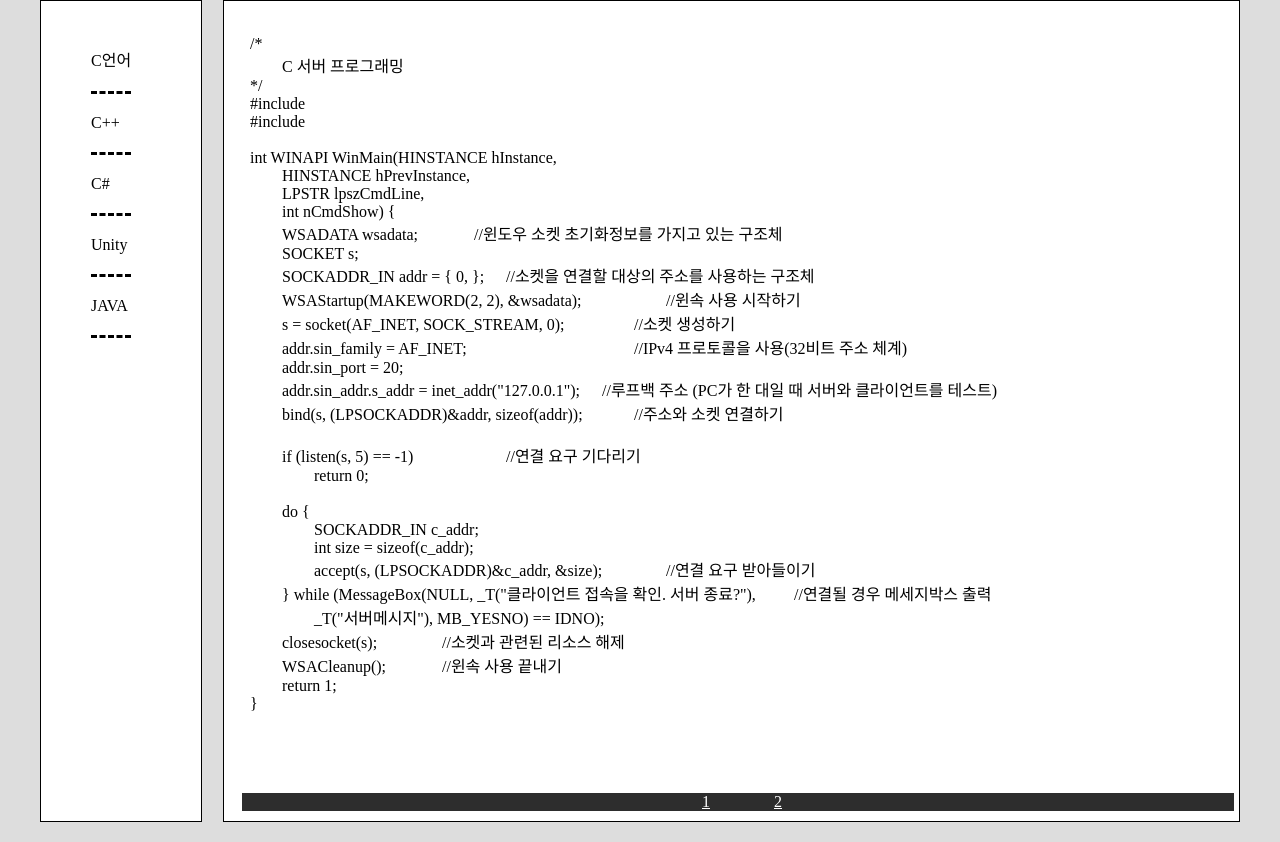
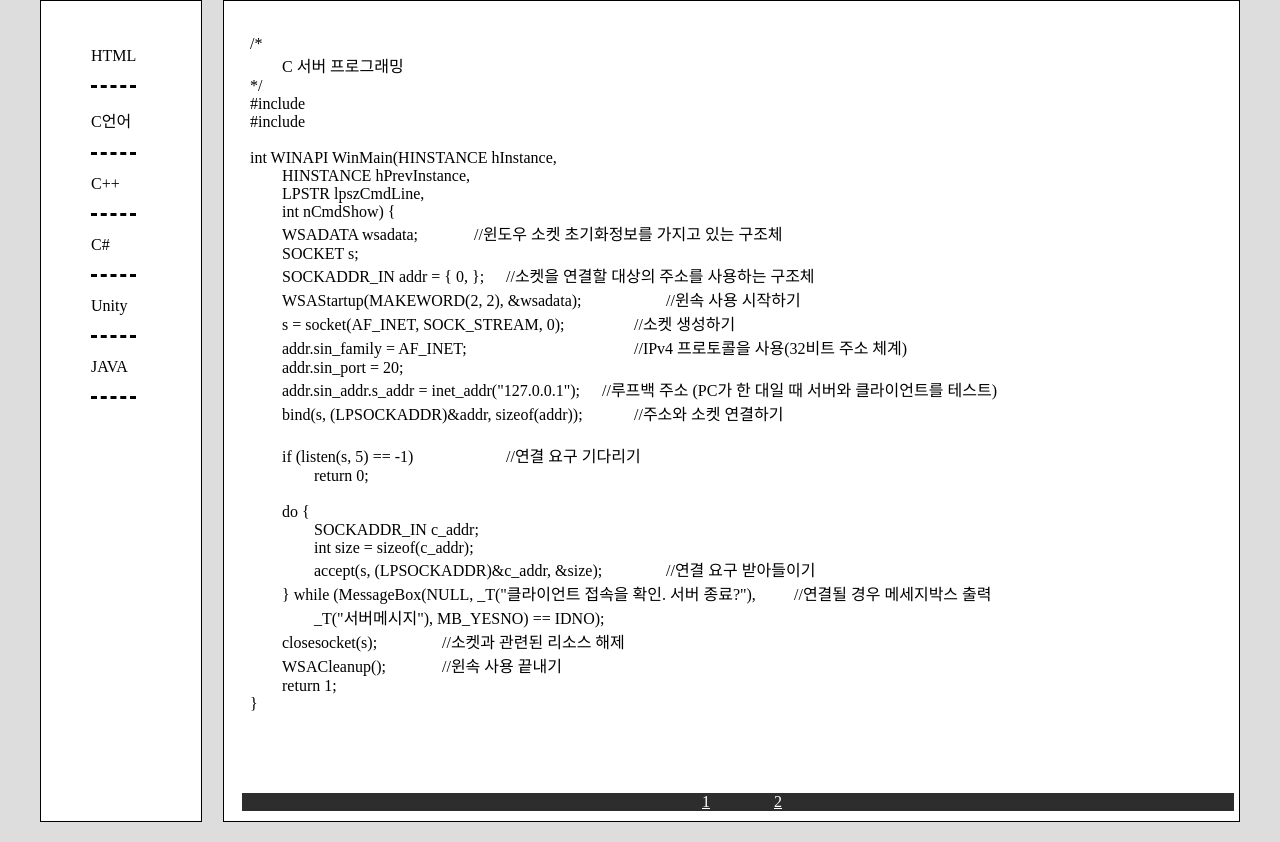
Before and after one commit to superman2080/superman2080.github.io, a plain HTML site: page develop.html in a window 1280 px wide. Drawn offline with Linux system fonts and the light colour scheme.

Commit message:
Add files via upload

```diff
--- a/develop.html
+++ b/develop.html
@@ -25,6 +25,7 @@
 <body id="page">
 	<aside>
 		<ul>
+			<li id="asideMenu"><a class="dN" href="./HTML.html" target="index">HTML</a></li>
 			<li id="asideMenu"><a class="dN" href="./C.html" target="index">C언어</a></li>
 			<li id="asideMenu"><a class="dN" href="./C++.html" target="index">C++</a></li>
 			<li id="asideMenu"><a class="dN" href="C#.html" target="index">C#</a></li>
```
